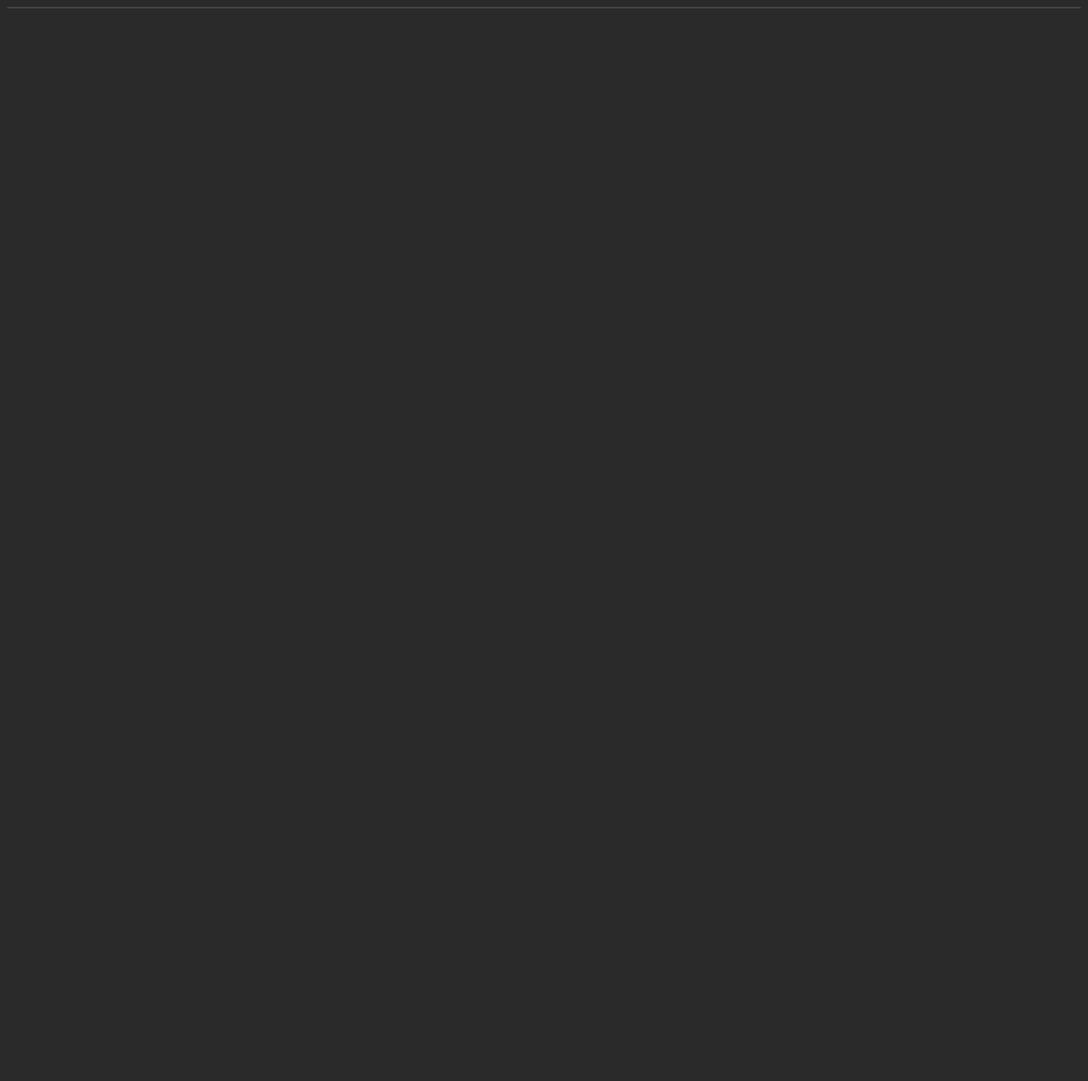
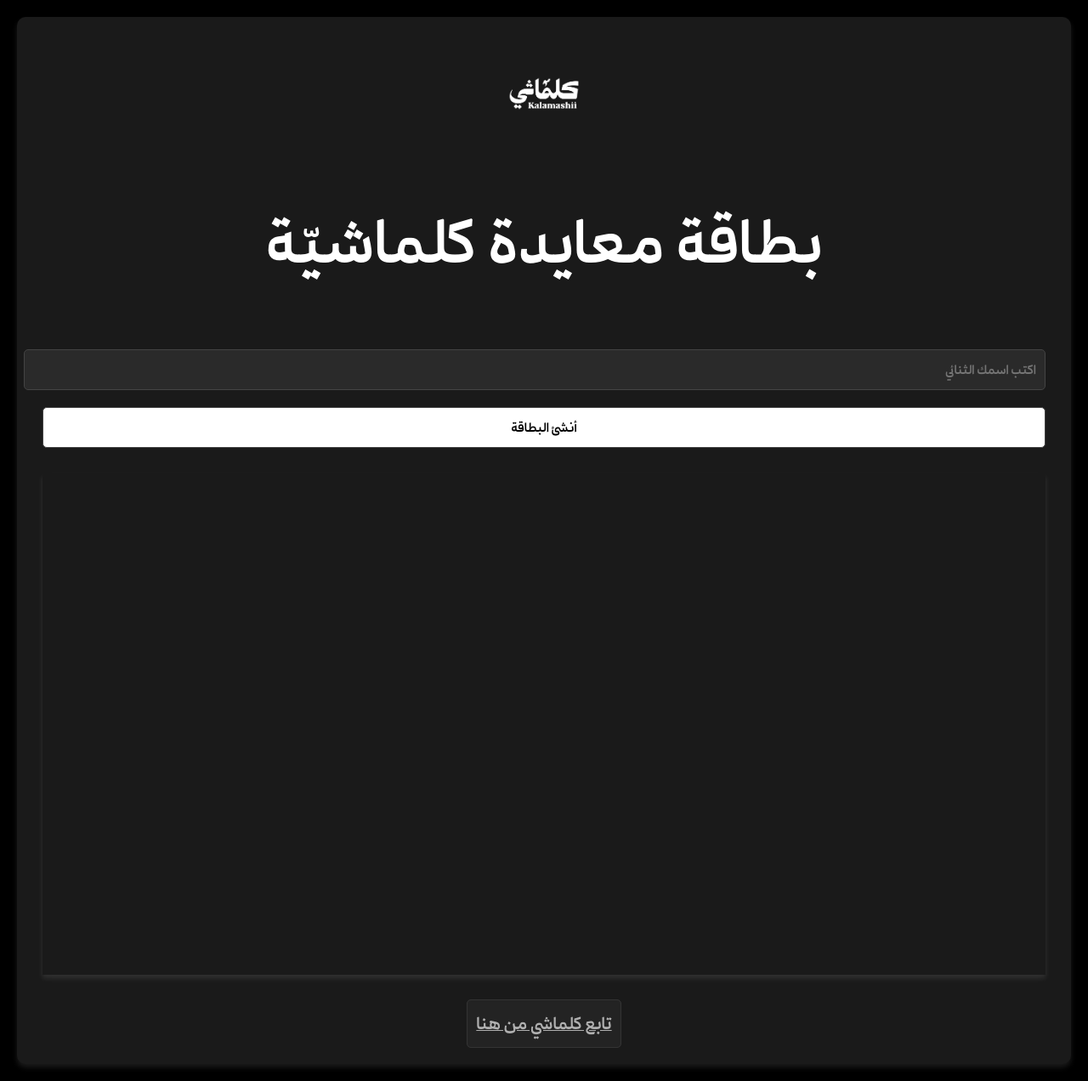
Before and after one commit to SuhaibAlromi/eidCard, a plain HTML site: page index.html in a window 1280 px wide. Shown: the whole page at 85% size. Before the commit the page ends 800 px from the top, so only its background shows below. Drawn offline with Linux system fonts and the light colour scheme.

Commit message:
Update index.html

```diff
--- a/index.html
+++ b/index.html
@@ -20,49 +20,139 @@
         }
 
         body {
-            font-family: 'Manchette', sans-serif;
             font-family: 'Mestika', sans-serif;
             display: flex;
             justify-content: center;
             align-items: center;
-@@ -44,7 +53,7 @@
+            min-height: 100vh;
+            background-color: #000000;
+            margin: 0;
+            padding: 20px;
+            text-align: center;
+            color: white;
+        }
+        .container {
+            background-color: #1a1a1a;
+            padding: 30px;
+            border-radius: 10px;
+            box-shadow: 0 4px 6px rgba(255,255,255,0.1);
+            max-width: 100%;
+            width: 100%;
+        }
+        .logo {
+            width: 120px;
+            height: auto;
+            margin-bottom: 20px;
+            display: block;
+            margin-left: auto;
+            margin-right: auto;
+        }
+        input[type="text"], button, a {
+            width: 100%;
+            padding: 10px;
             margin: 10px 0;
             border: 1px solid #444;
             border-radius: 5px;
-            font-family: 'Manchette', sans-serif;
             font-family: 'Mestika', sans-serif;
             background-color: #2a2a2a;
             color: white;
         }
-@@ -74,7 +83,7 @@
+        button {
+            background-color: white;
+            color: black;
+            font-weight: bold;
+            cursor: pointer;
+        }
+        canvas {
+            width: 100%;
+            height: auto;
+            margin-top: 20px;
+            box-shadow: 0 4px 6px rgba(255,255,255,0.1);
+        }
+        #downloadLink {
+            display: none;
+            margin: 20px auto 0 auto;
+            text-decoration: none;
+            background-color: white;
+            color: black;
+            padding: 8px 16px;
+            border-radius: 5px;
+            font-size: 14px;
+            font-weight: bold;
+            width: fit-content;
         }
         h2 {
             font-size: 5vw;
-            font-family: 'Manchette', sans-serif;
             font-family: 'Mestika', sans-serif;
         }
         @media (max-width: 600px) {
             h2 {
-@@ -128,21 +137,18 @@
+                font-size: 24px;
+            }
+            button, input, a {
+                font-size: 16px;
+            }
+            .logo {
+                width: 80px;
+            }
+        }
+        .follow-link {
+            margin-top: 30px;
+        }
+        .follow-link a {
+            color: white;
+            text-decoration: underline;
+            font-size: 18px;
+            animation: blink 1.5s infinite;
+        }
+        @keyframes blink {
+            0%, 50%, 100% { opacity: 1; }
+            25%, 75% { opacity: 0.2; }
+        }
+    </style>
+</head>
+<body>
+    <div class="container">
+        <img src="logo.png" alt="شعار كلماشي" class="logo">
+        <h2>بطاقة معايدة كلماشيّة</h2>
+        <input type="text" id="nameInput" placeholder="اكتب اسمك الثنائي">
+        <button onclick="generateGreetingCard()">أنشئ البطاقة</button>
+        <canvas id="greetingCanvas"></canvas>
+        <a href="#" id="downloadLink" download="بطاقة_معايدة.png">تحميل البطاقة</a>
+
+        <div class="follow-link">
+            <a href="https://linkin.bio/kalamashii" target="_blank">تابع كلماشي من هنا</a>
+        </div>
+    </div>
+
+    <script>
+        const canvas = document.getElementById('greetingCanvas');
+        const ctx = canvas.getContext('2d');
+        const nameInput = document.getElementById('nameInput');
+        const downloadLink = document.getElementById('downloadLink');
+
+        function generateGreetingCard() {
+            const name = nameInput.value.trim() || 'صديقكم';
+
             const cardImage = new Image();
             cardImage.src = 'eid_card.jpg';
             cardImage.onload = function () {
-                // نضبط أبعاد الـ canvas حسب أبعاد الصورة الأصلية
                 canvas.width = cardImage.width;
                 canvas.height = cardImage.height;
 
-                // نرسم الصورة كما هي
                 ctx.clearRect(0, 0, canvas.width, canvas.height);
                 ctx.drawImage(cardImage, 0, 0);
 
-                // نضيف الاسم في نفس موضع "عبدالرحمن الرومي"
                 // استخدم خط مانشت فقط على الصورة
                 ctx.font = '48px Manchette';
                 ctx.fillStyle = '#000';
                 ctx.textAlign = 'center';
                 ctx.fillText(`- ${name}`, canvas.width / 2, 310);
 
-                // تحضير رابط التحميل
                 downloadLink.href = canvas.toDataURL('image/png');
                 downloadLink.style.display = 'block';
             };
+        }
+    </script>
+</body>
+</html>
```
